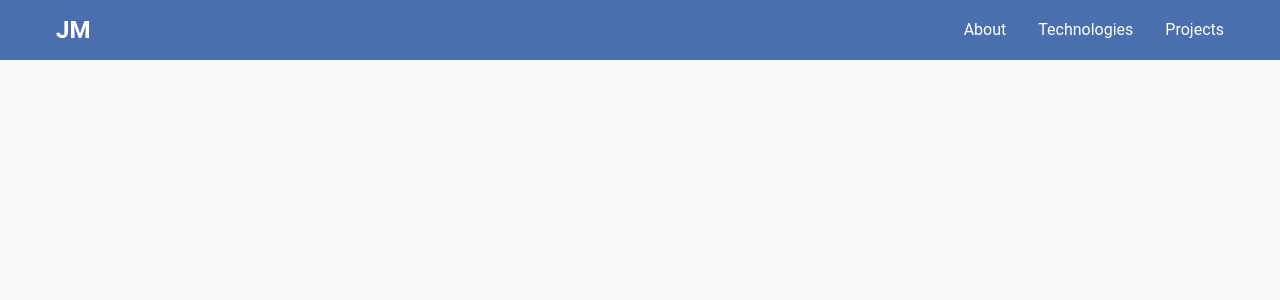
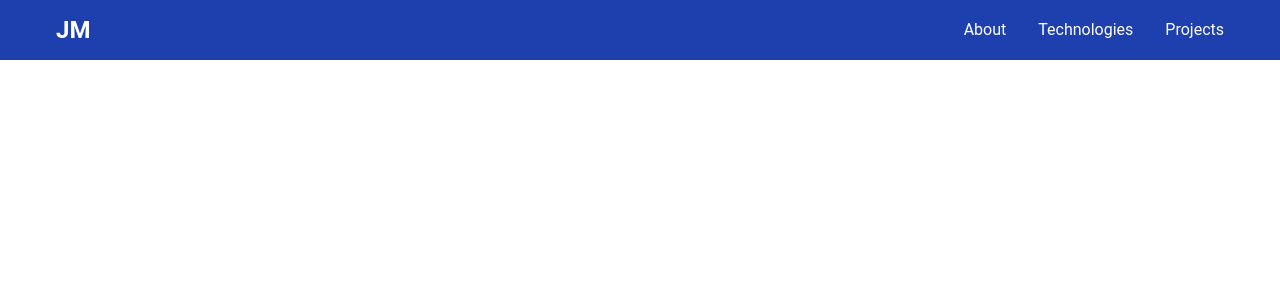
Before and after one commit to josemarin4/jm-portfolio, a React (Vite) app: page / in a window 1280 px wide. Shown: the top 300 px of the page. Built offline with nearby package versions, Linux system fonts and the light colour scheme.

Commit message:
change color palette

```diff
--- a/src/theme/theme.ts
+++ b/src/theme/theme.ts
@@ -15,21 +15,18 @@ const theme = createTheme({
   },
   palette: {
     primary: {
-      main: "#4B6EAF",
+      main: "#1e40af", // Blue
     },
     secondary: {
-      main: "#7FDBFF",
+      main: "#f97316", // Orange
     },
     background: {
-      default: "#F7F9FB",
-      paper: "#FFFFFF",
+      default: "#ffffff", // White background
+      paper: "#f9fafb", // Light gray for cards or sections
     },
     text: {
-      primary: "#1A1A1A",
-      secondary: "#5E5E5E",
-    },
-    success: {
-      main: "#A4EB34",
+      primary: "#111827", // Dark gray for main text
+      secondary: "#6b7280", // Muted gray for subtext
     },
   },
 });
```
